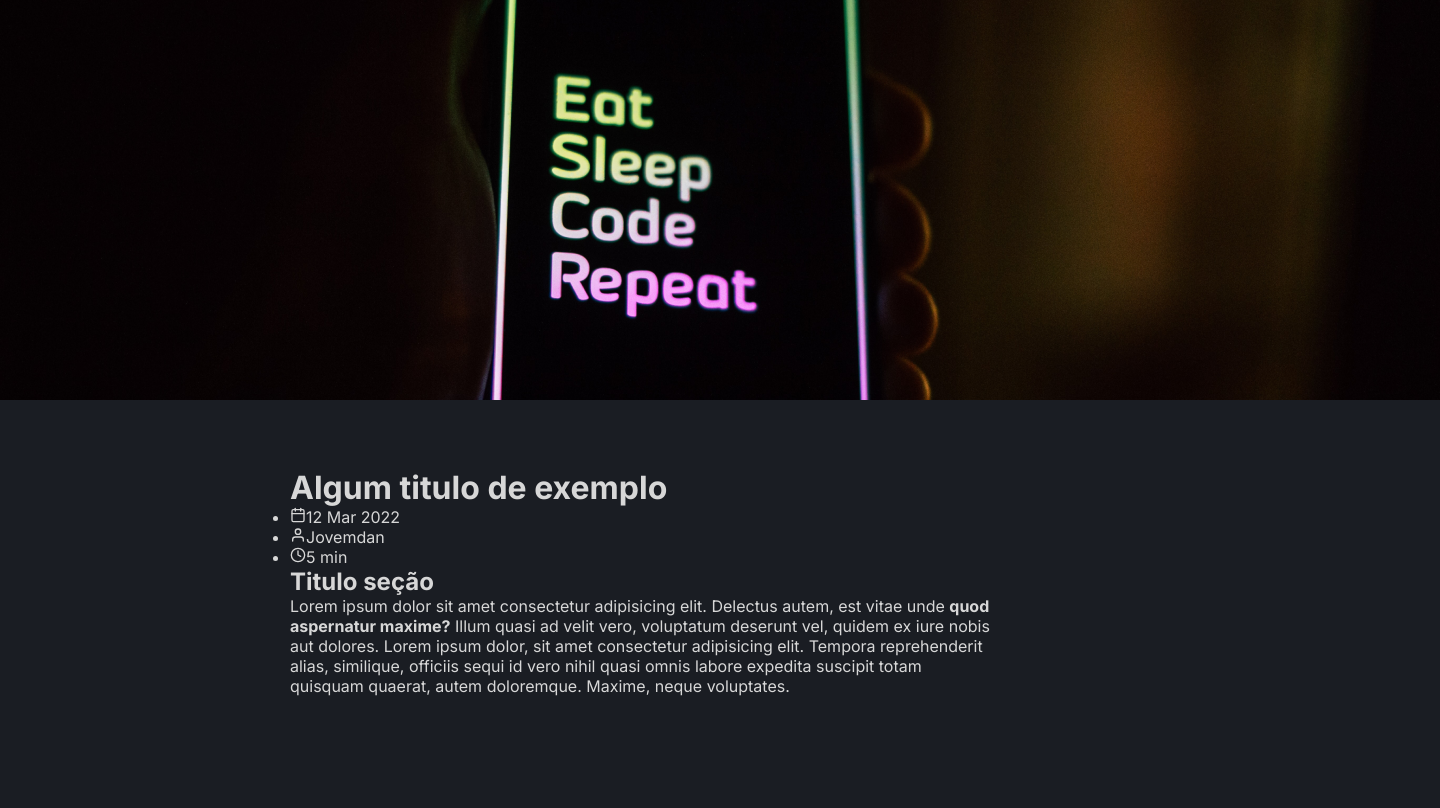
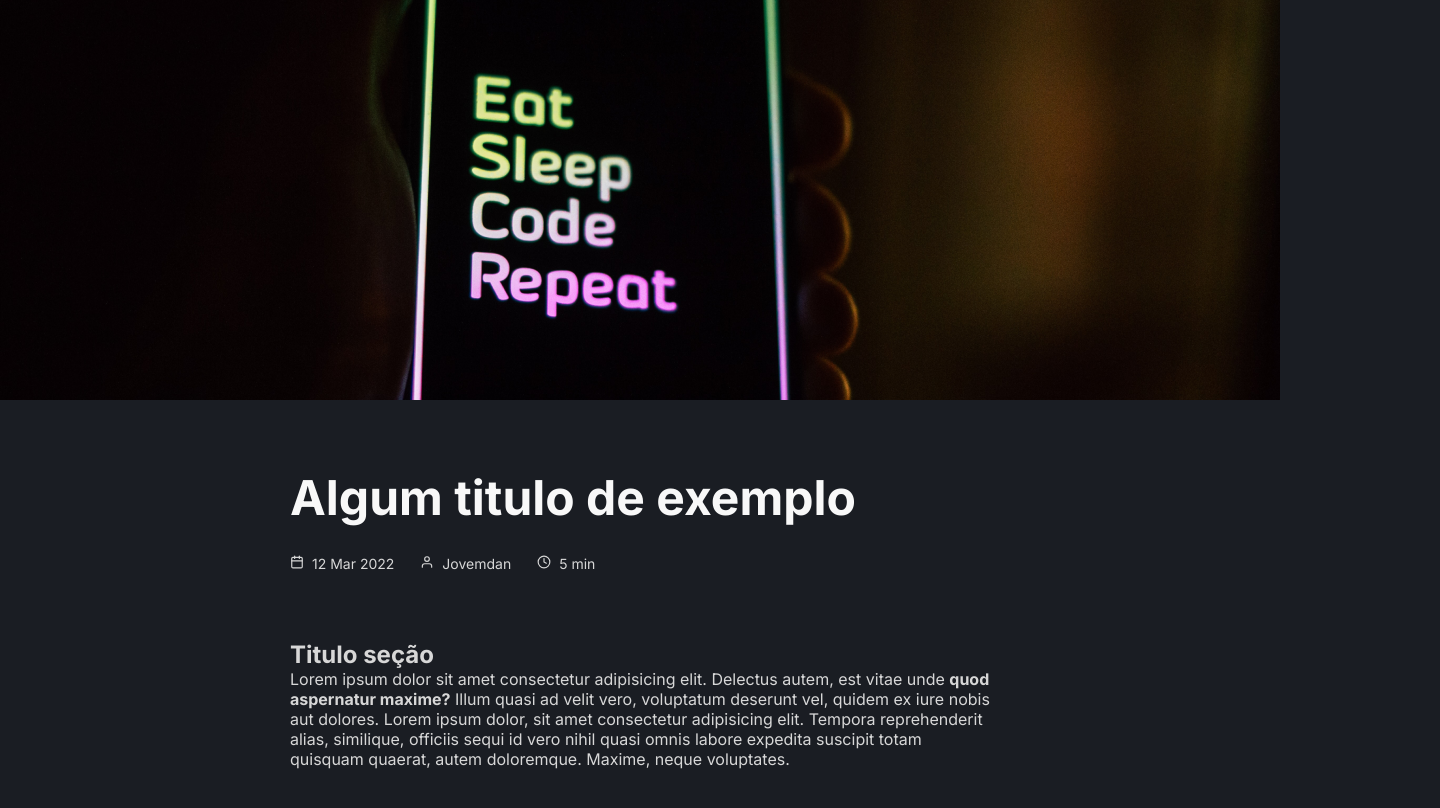
Before and after one commit to jovemdan/ignite-challenge-05, a Next.js app: page /post/1 in a window 1280 px wide. Shown: the top 808 px of the page, 1440 px wide, since content can reach past the window. Built offline with nearby package versions, Linux system fonts and the light colour scheme.

Commit message:
feat: Estilizando página de post

```diff
--- a/src/pages/post/post.module.scss
+++ b/src/pages/post/post.module.scss
@@ -1 +1,106 @@
-// TODO
+.banner {
+  width: 100%;
+  height: 25rem;
+  object-fit: cover;
+}
+
+.post {
+  h2 {
+    font-size: 2.25rem;
+    color: var(--heading);
+    margin: 3rem 0;
+  }
+
+  p,
+  span,
+  a,
+  ul {
+    font-size: 1.125rem;
+    line-height: 1.8;
+    margin: 1.8rem 0;
+  }
+
+  a {
+    color: var(--highlight)
+  }
+
+  strong {
+    font-weight: 700;
+    color: var(--body)
+  }
+
+  ul {
+    padding-left: 1.5rem;
+
+    li {
+      margin: 0.5rem 0;
+    }
+  }
+}
+
+.postTop {
+  margin-bottom: 4rem;
+
+  >h1 {
+    font-size: 3rem;
+    color: var(--heading);
+    margin-bottom: 1.5rem;
+  }
+
+  >ul {
+    padding: 0;
+    margin: 0;
+    list-style: none;
+    display: flex;
+
+    & li {
+      margin: 0;
+      font-size: 0.875rem;
+
+      & svg {
+        margin-right: 0.5rem;
+      }
+
+      &+li {
+        margin-left: 1.625rem;
+      }
+    }
+  }
+
+  >span {
+    margin-top: 1rem;
+    display: block;
+    font-style: italic;
+    font-size: 0.875rem;
+    color: var(--info)
+  }
+
+}
+
+.navigation {
+  display: flex;
+  align-items: center;
+  justify-content: space-between;
+  border-top: 1px solid var(--border);
+
+  h3 {
+    font-size: 1.125rem;
+    font-weight: 400;
+    color: var(--heading);
+    margin-bottom: 0.5rem;
+  }
+
+  a {
+    color: var(--highlight);
+    font-weight: 600;
+  }
+
+  div {
+    padding-top: 3rem;
+  }
+
+  div+div {
+    text-align: right;
+
+  }
+}
```
